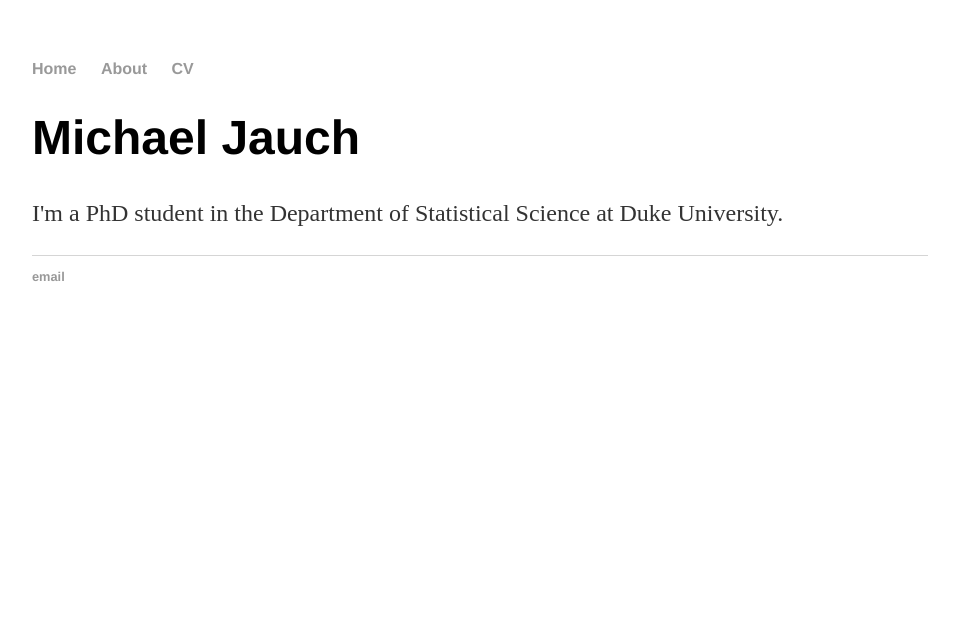
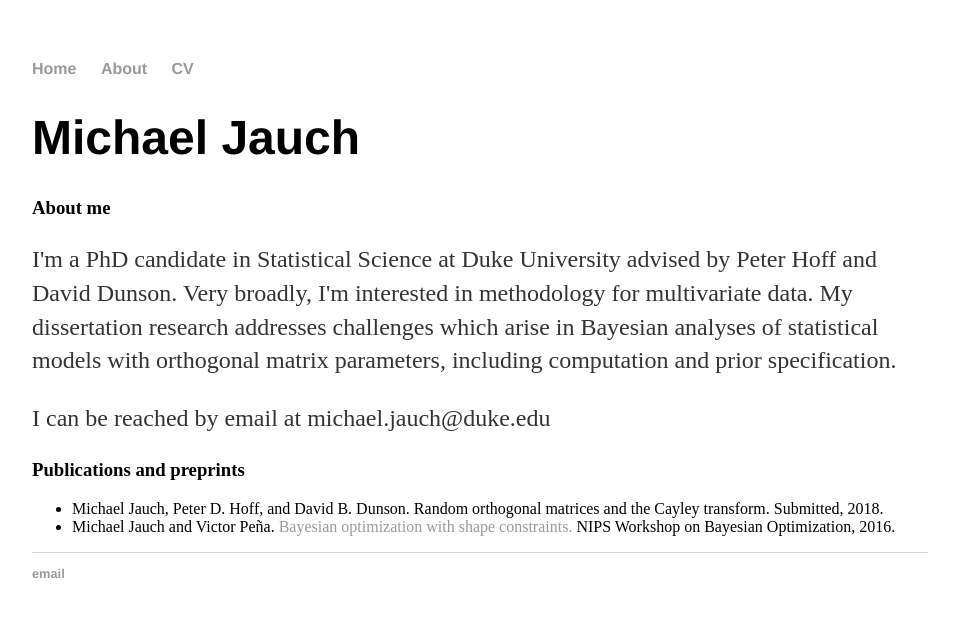
Before and after one commit to michaeljauch/michaeljauch.github.io, a Jekyll site: the page built from index.html, in a window 1280 px wide. Shown: the top 617 px of the page, without its empty margins (160-1119 px from the left). Built offline with Jekyll 4.4.1, drawn with Linux system fonts in a browser that asks for light colours.

Commit message:
page update test

```diff
--- a/index.html
+++ b/index.html
@@ -4,5 +4,12 @@ title: Michael Jauch
 ---
 <div class="blurb">
 	<h1>Michael Jauch</h1>
-	<p>I'm a PhD student in the Department of Statistical Science at Duke University.</p>
+	<h3>About me</h3>
+	<p>I'm a PhD candidate in Statistical Science at Duke University advised by Peter Hoff and David Dunson. Very broadly, I'm interested in methodology for multivariate data. My dissertation research addresses challenges which arise in Bayesian analyses of statistical models with orthogonal matrix parameters, including computation and prior specification. </p>
+	<p>I can be reached by email at michael.jauch@duke.edu</p>
+	<h3>Publications and preprints</h3>
+	<ul>
+  		<li>Michael Jauch, Peter D. Hoff, and David B. Dunson. Random orthogonal matrices and the Cayley transform. Submitted, 2018.</li>
+  		<li>Michael Jauch and Victor Peña. <a href="https://arxiv.org/abs/1612.08915">Bayesian optimization with shape constraints.</a> NIPS Workshop on Bayesian Optimization, 2016.</li>
+	</ul>
 </div><!-- /.blurb -->
```
